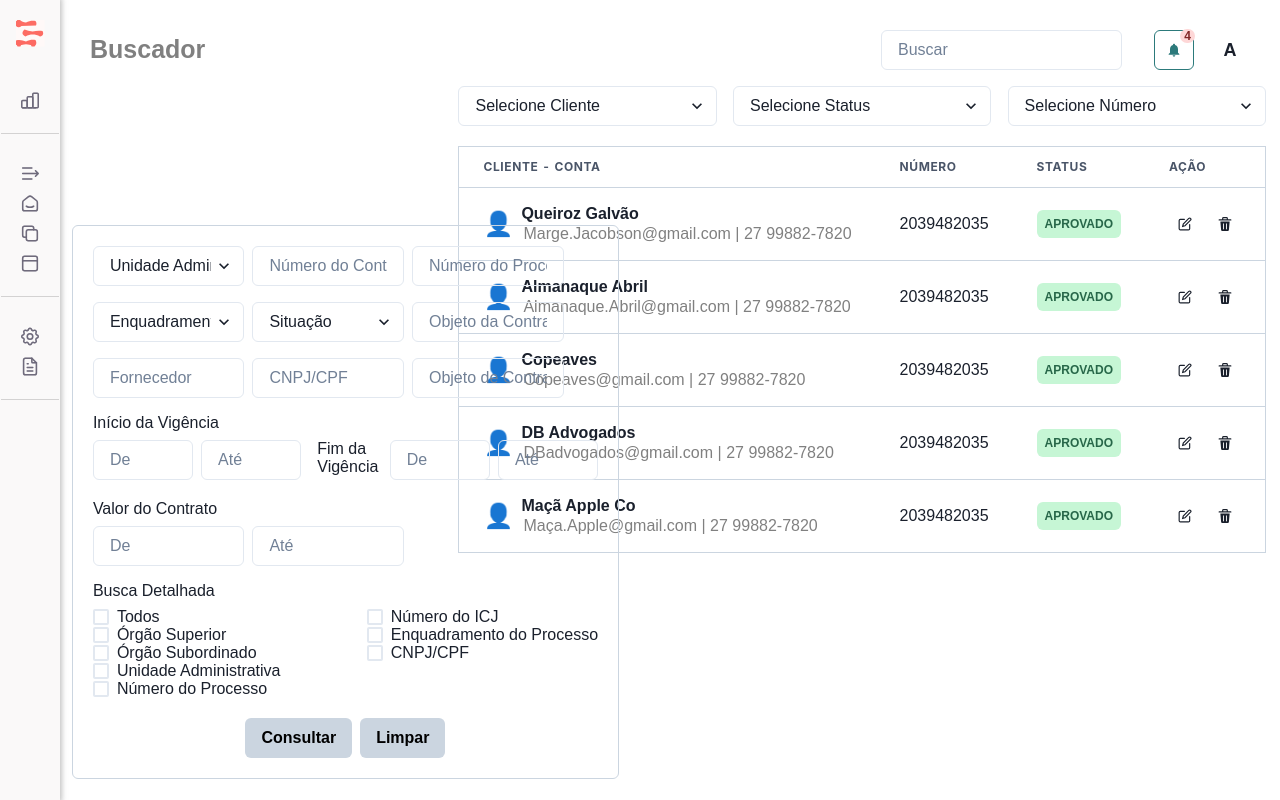
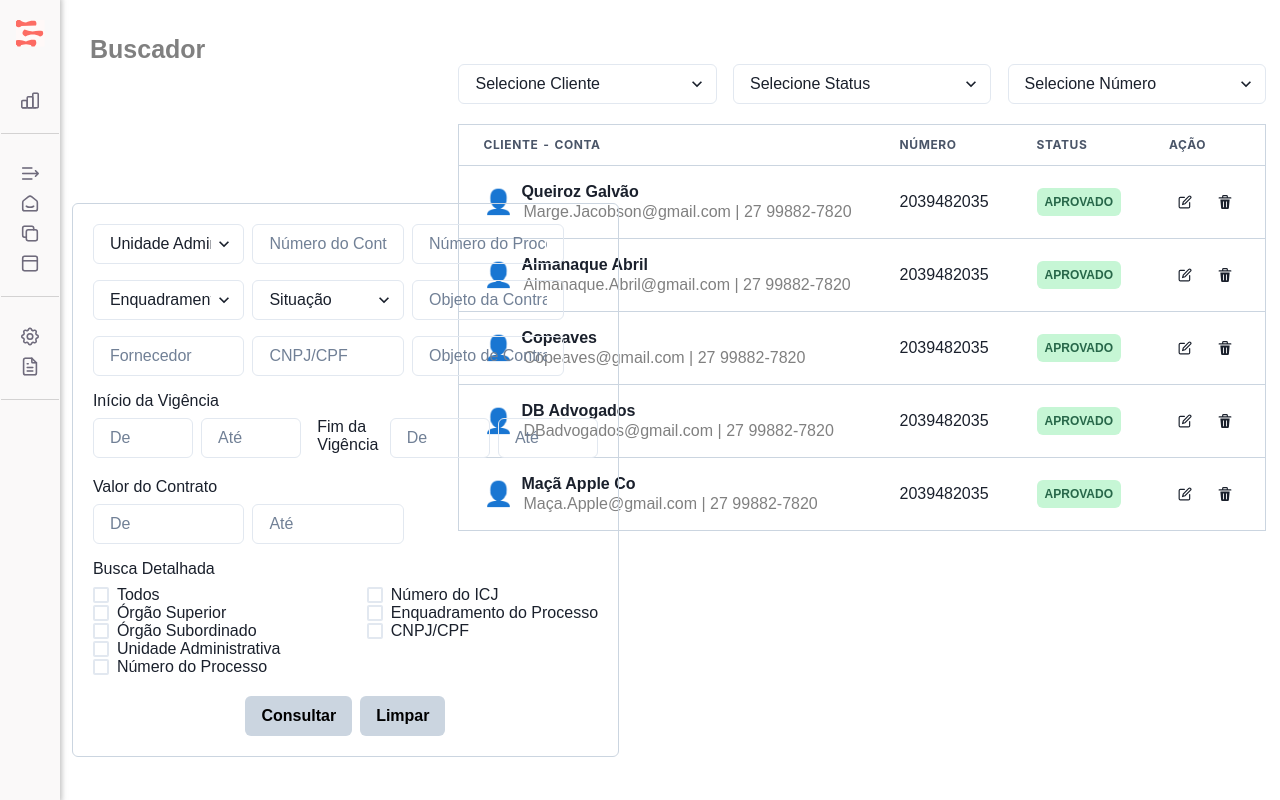
Before and after one commit to RenanGeorgio/ignai-contract, a React (Create React App) app: page /buscador in a window 1280 px wide. Built offline with nearby package versions, Linux system fonts and the light colour scheme.

Commit message:
fix: remove navbar

```diff
--- a/src/pages/Buscador.tsx
+++ b/src/pages/Buscador.tsx
@@ -60,7 +60,6 @@ const Buscador: FunctionComponent<BuscadorType> = ({ className = "", expanded })
         <section className={styles.buscadorInner}>
           <div className={styles.navbarParent}>
             <h1 className={styles.titleBuscador}>Buscador</h1>
-            <Navbar />
             <div className={styles.containerTableBusc}>
               <BuscadorTable data={data} />
             </div>
--- a/src/styles/Buscador.module.css
+++ b/src/styles/Buscador.module.css
@@ -3,7 +3,7 @@
   font-weight: bold;
   margin: 15px;
   margin-left: 40px;
-  margin-bottom: -50px;
+  margin-bottom: 0px;
   color: gray;
   margin-right: auto;
 }
```
